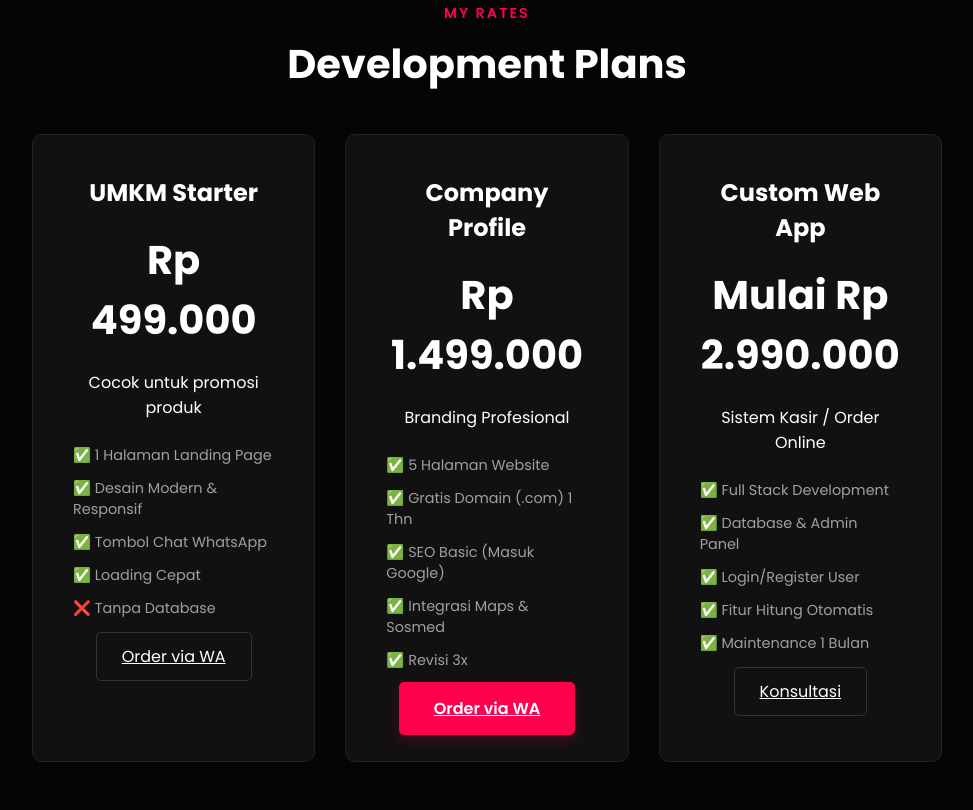
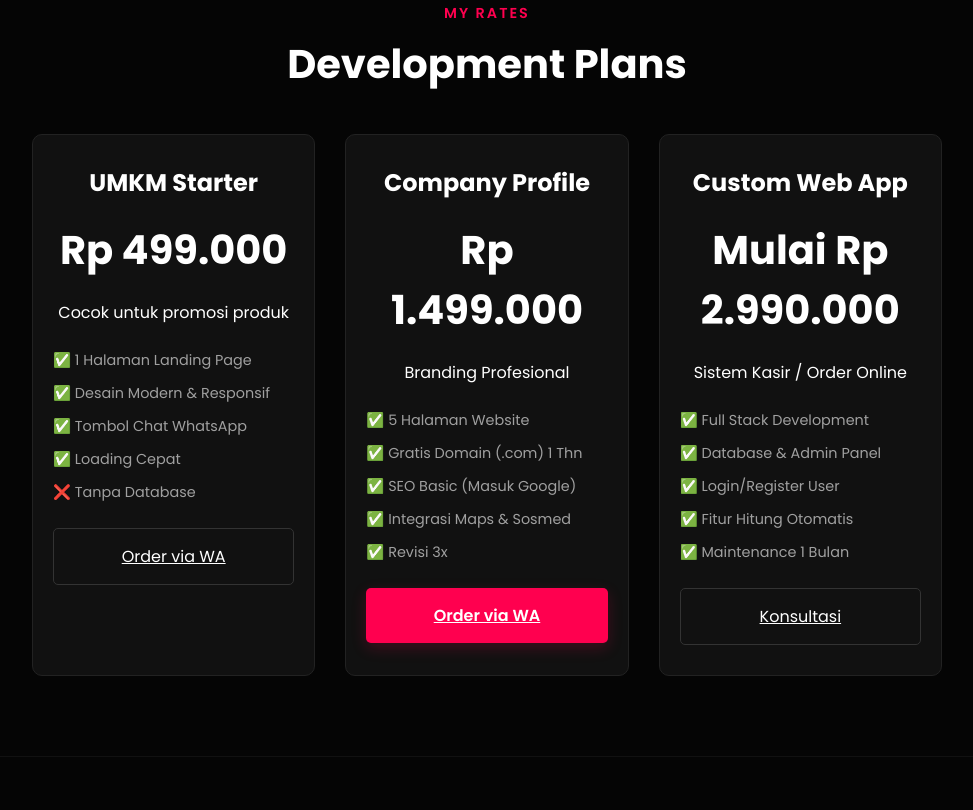
Before and after one commit to naufan-81/porto-zaid, a website: page public/index.html in a window 1280 px wide. Shown: the part 4030-4840 px from the top of the page, without its empty margins (278-1251 px from the left). Drawn offline with Linux system fonts and the light colour scheme.

Commit message:
Update final pricing dan resume

```diff
--- a/public/style.css
+++ b/public/style.css
@@ -401,3 +401,20 @@ footer {
     grid-template-columns: 1fr;
   }
 }
+/* --- PERBAIKAN TOMBOL PRICING (Full Width) --- */
+.price-card .btn-primary,
+.price-card .btn-outline {
+  width: 100% !important; /* Paksa tombol jadi lebar penuh */
+  display: block !important; /* Pastikan bentuknya kotak blok */
+  text-align: center; /* Teks rata tengah */
+  padding: 15px 0; /* Jarak atas-bawah pas, kiri-kanan 0 */
+  margin-top: 20px; /* Jarak dari list di atasnya */
+  box-sizing: border-box; /* Pastikan padding tidak merusak ukuran */
+  white-space: nowrap; /* Teks dilarang turun baris */
+}
+
+/* Pastikan kartu pricing tidak gepeng di HP */
+.price-card {
+  padding: 30px 20px; /* Sesuaikan padding kartu di HP */
+  width: 100%;
+}
```
